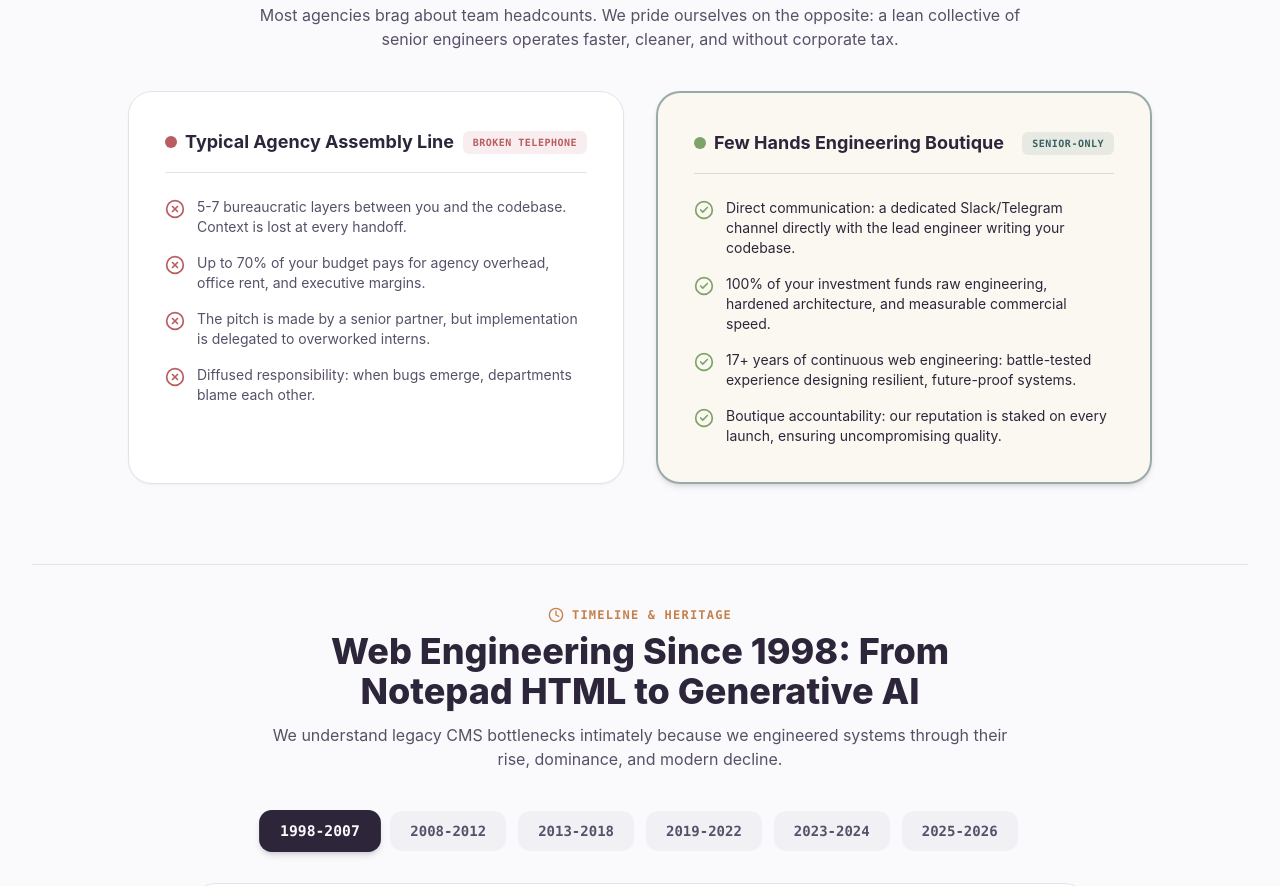
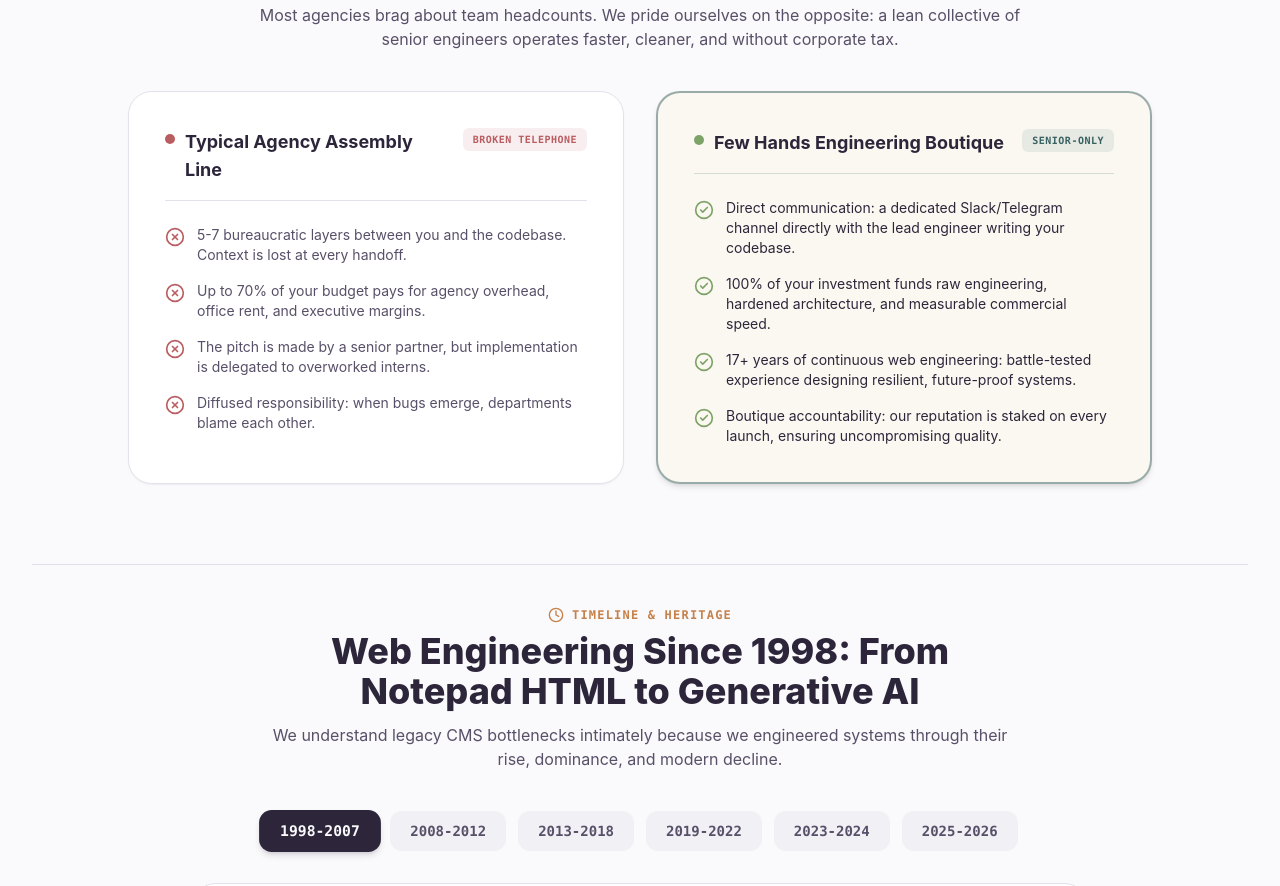
Before and after one commit to andreibdr/fewhands, a Next.js app: page /about in a window 1280 px wide. Shown: the part 1580-2466 px from the top of the page. Built offline with nearby package versions, Linux system fonts and the light colour scheme.

Commit message:
style(about): fix card header alignment and prevent badge line-wrap

```diff
--- a/components/AboutView.tsx
+++ b/components/AboutView.tsx
@@ -448,14 +448,14 @@ export const AboutView: React.FC = () => {
             <div className="grid md:grid-cols-2 gap-8 max-w-5xl mx-auto">
               {/* Card 1: Standard Agency Factory */}
               <div className="p-7 sm:p-9 rounded-3xl bg-white border border-[#e5e1eb] shadow-sm relative overflow-hidden">
-                <div className="flex items-center justify-between mb-6 pb-4 border-b border-[#e5e1eb]">
-                  <div className="flex items-center gap-2">
-                    <span className="w-3 h-3 rounded-full bg-[#ba5d60]" />
-                    <h3 className="font-bold text-base sm:text-lg text-[#2d263b]">
-                      {lang === "ru" ? "Типичное конвейерное агентство" : lang === "sr" ? "Tipična kontejnerska agencija" : "Typical Agency Assembly Line"}
+                <div className="flex items-start justify-between gap-3 mb-6 pb-4 border-b border-[#e5e1eb]">
+                  <div className="flex items-start gap-2.5 min-w-0">
+                    <span className="w-2.5 h-2.5 rounded-full bg-[#ba5d60] mt-1.5 shrink-0" />
+                    <h3 className="font-bold text-base sm:text-lg text-[#2d263b] leading-snug">
+                      {lang === "ru" ? "Конвейерное агентство" : lang === "sr" ? "Kontejnerska agencija" : "Typical Agency Assembly Line"}
                     </h3>
                   </div>
-                  <span className="text-[10px] font-mono text-[#ba5d60] font-bold uppercase tracking-wider px-2.5 py-1 rounded-md bg-[#ba5d60]/10">
+                  <span className="text-[10px] font-mono text-[#ba5d60] font-bold uppercase tracking-wider px-2.5 py-1 rounded-md bg-[#ba5d60]/10 whitespace-nowrap shrink-0 self-start">
                     {lang === "ru" ? "Испорченный телефон" : lang === "sr" ? "Gubitak u prenosu" : "Broken Telephone"}
                   </span>
                 </div>
@@ -506,14 +506,14 @@ export const AboutView: React.FC = () => {
 
               {/* Card 2: Few Hands Boutique Engineering */}
               <div className="p-7 sm:p-9 rounded-3xl bg-[#fbf8f1] border-2 border-[#386161]/50 shadow-md relative overflow-hidden">
-                <div className="flex items-center justify-between mb-6 pb-4 border-b border-[#386161]/20">
-                  <div className="flex items-center gap-2">
-                    <span className="w-3 h-3 rounded-full bg-[#7ea368]" />
-                    <h3 className="font-bold text-base sm:text-lg text-[#2d263b]">
+                <div className="flex items-start justify-between gap-3 mb-6 pb-4 border-b border-[#386161]/20">
+                  <div className="flex items-start gap-2.5 min-w-0">
+                    <span className="w-2.5 h-2.5 rounded-full bg-[#7ea368] mt-1.5 shrink-0" />
+                    <h3 className="font-bold text-base sm:text-lg text-[#2d263b] leading-snug">
                       {lang === "ru" ? "Бутик инженерии Few Hands" : lang === "sr" ? "Inženjerski butik Few Hands" : "Few Hands Engineering Boutique"}
                     </h3>
                   </div>
-                  <span className="text-[10px] font-mono text-[#386161] font-bold uppercase tracking-wider px-2.5 py-1 rounded-md bg-[#386161]/10">
+                  <span className="text-[10px] font-mono text-[#386161] font-bold uppercase tracking-wider px-2.5 py-1 rounded-md bg-[#386161]/10 whitespace-nowrap shrink-0 self-start">
                     {lang === "ru" ? "Senior-Only" : lang === "sr" ? "Samo Seniori" : "Senior-Only"}
                   </span>
                 </div>
```
